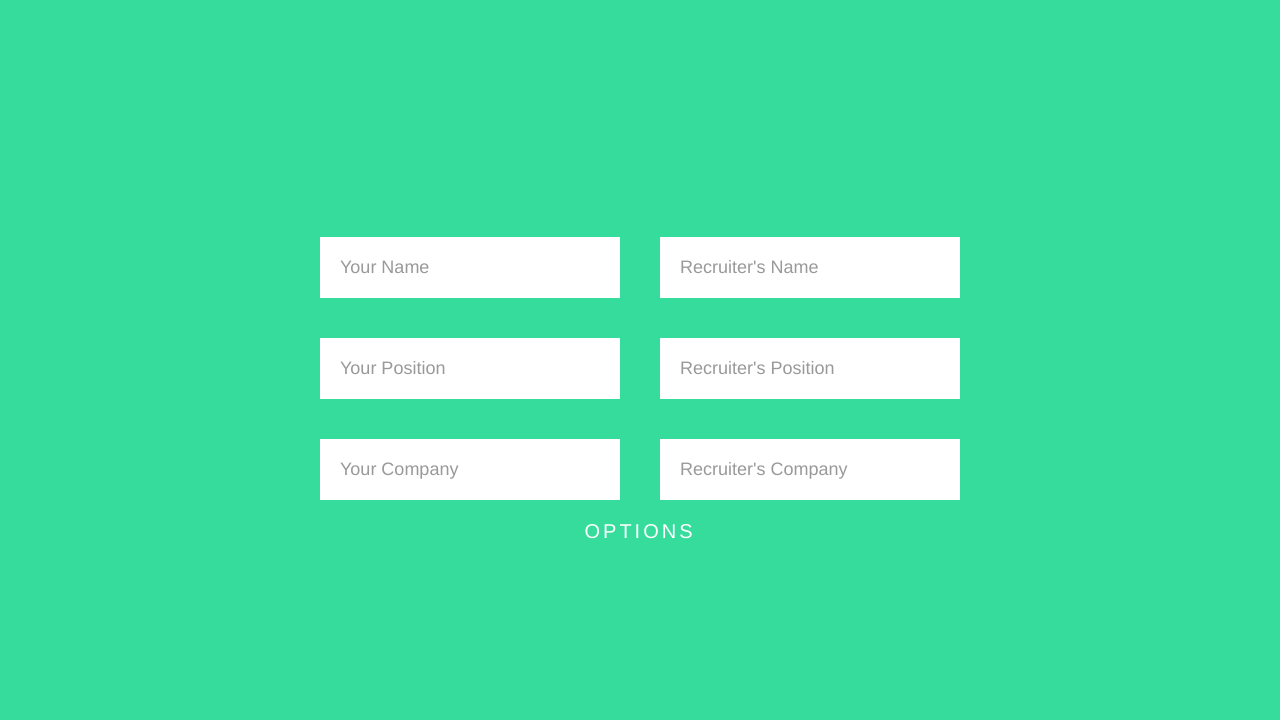
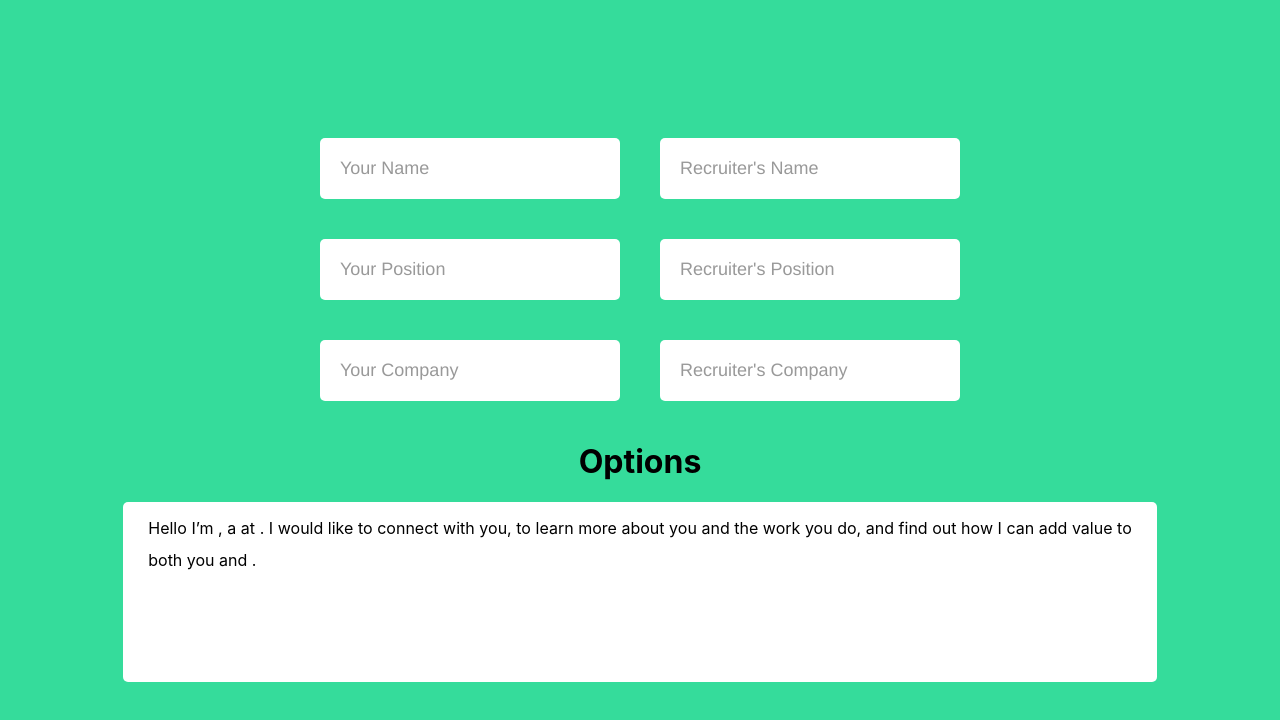
Before and after one commit to weilun-tann/QuickLink, a React (Create React App) app in the folder quicklink/: page / in a window 1280 px wide. Shown: the top 720 px of the page. Built offline with nearby package versions, Linux system fonts and the light colour scheme.

Commit message:
Added live edit and copying functionality

```diff
--- a/quicklink/src/components/input.js
+++ b/quicklink/src/components/input.js
@@ -2,19 +2,36 @@ import React, {Component} from "react";
 import "../stylesheets/input.css"
 
 class Input extends Component {
+    state = {
+        name: sessionStorage.getItem('name') || '',
+        pos: sessionStorage.getItem('pos') || '',
+        coy: sessionStorage.getItem('coy') || '',
+        rName: sessionStorage.getItem('rName') || '',
+        rPos: sessionStorage.getItem('rPos') || '',
+        rCoy: sessionStorage.getItem('rCoy') || '',
+    }
+
+    lastCellKeyPressHandler(e) {
+        // if (e.keycode === 13) {
+        //
+        // }
+    }
+
     render() {
         return (
-            <div>
+            <div id="input">
                 <form>
                     {/*NAME*/}
                     <div className="row">
                         <label>
-                            <input id="name_in" type="text" placeholder="Your Name"/>
+                            <input id="name_in" type="text" placeholder="Your Name"
+                                   defaultValue={this.state.name ? this.state.name : null}/>
                             <span>Your Name</span>
                         </label>
 
                         <label>
-                            <input id="r_name_in" type="text" placeholder="Recruiter's Name"/>
+                            <input id="r_name_in" type="text" placeholder="Recruiter's Name"
+                                   defaultValue={this.state.rName ? this.state.rName : null}/>
                             <span>Recruiter's Name</span>
                         </label>
                     </div>
@@ -22,12 +39,14 @@ class Input extends Component {
                     {/*POSITION*/}
                     <div className="row">
                         <label>
-                            <input id="pos_in" type="text" placeholder="Your Position"/>
+                            <input id="pos_in" type="text" placeholder="Your Position"
+                                   defaultValue={this.state.pos ? this.state.pos : null}/>
                             <span>Your Position</span>
                         </label>
 
                         <label>
-                            <input id="r_pos_in" type="text" placeholder="Recruiter's Position"/>
+                            <input id="r_pos_in" type="text" placeholder="Recruiter's Position"
+                                   defaultValue={this.state.rPos ? this.state.rPos : null}/>
                             <span>Recruiter's Position</span>
                         </label>
                     </div>
@@ -35,12 +54,15 @@ class Input extends Component {
                     {/*COMPANY*/}
                     <div className="row">
                         <label>
-                            <input id="coy_in" type="text" placeholder="Your Company"/>
+                            <input id="coy_in" type="text" placeholder="Your Company"
+                                   defaultValue={this.state.coy ? this.state.coy : null}/>
                             <span>Your Company</span>
                         </label>
 
                         <label>
-                            <input id="r_coy_in" type="text" placeholder="Recruiter's Company"/>
+                            <input id="r_coy_in" type="text" placeholder="Recruiter's Company"
+                                   defaultValue={this.state.rCoy ? this.state.rCoy : null}
+                                   onKeyPress={this.lastCellKeyPressHandler}/>
                             <span>Recruiter's Company</span>
                         </label>
                     </div>
--- a/quicklink/src/components/output.js
+++ b/quicklink/src/components/output.js
@@ -1,50 +1,101 @@
-import React, {Component} from "react";
-import "../stylesheets/output.css"
+import React, {Component} from 'react';
+import '../stylesheets/output.css'
+import {apply, checkIn, invite} from '../templates/linkedin.js'
+import $ from 'jquery';
+
+class Template {
+    static APPLY = 'apply';
+    static CHECK_IN = 'check-in';
+    static INVITE = 'invite';
+}
 
 class Output extends Component {
-    state = {
-        name: "", pos: "", coy: "",
-        rName: "", rPos: "", rCoy: "",
+
+    constructor(props) {
+        super(props);
+        this.editableTextClickHandler = this.editableTextClickHandler.bind(this);
     }
 
-    componentDidMount() {
+    state = {
+        name: '',
+        pos: '',
+        coy: '',
+        rName: '',
+        rPos: '',
+        rCoy: '',
+        template: Template.INVITE,
+    }
 
-        function transfer(get, set) {
-            set.textContent = get.value;
-        }
+    editableTextClickHandler(e) {
+        this.saveToSessionStorage();
+        this.copyToClipboard();
+        this.animateCopyToClipboard();
+    }
 
-        const nameIn = document.getElementById("name_in");
-        const posIn = document.getElementById("pos_in");
-        const coyIn = document.getElementById("coy_in");
-        const rNameIn = document.getElementById("r_name_in");
-        const rPosIn = document.getElementById("r_pos_in");
-        const rCoyIn = document.getElementById("r_coy_in");
+    saveToSessionStorage() {
+        sessionStorage.setItem('name', this.state.name);
+        sessionStorage.setItem('pos', this.state.pos);
+        sessionStorage.setItem('coy', this.state.coy);
+        sessionStorage.setItem('rName', this.state.rName);
+        sessionStorage.setItem('rPos', this.state.rPos);
+        sessionStorage.setItem('rCoy', this.state.rCoy);
+    }
 
-        const nameOut = document.getElementById("name_out");
-        const posOut = document.getElementById("pos_out");
-        const coyOut = document.getElementById("coy_out");
-        const rNameOut = document.getElementById("r_name_out");
-        const rPosOut = document.getElementById("r_pos_out");
-        const rCoyOut = document.getElementById("r_coy_out");
+    copyToClipboard() {
+        const editableText = $(this.state.template);
+        editableText.select();
+        document.execCommand('copy');
+        editableText.blur()
+    }
+
+    animateCopyToClipboard() {
+        const output = $('#output'), copied = $('#copied'), ripple = $('#ripple');
+        copied.remove();
+        ripple.remove();
+        output.prepend("<span id='copied'>Copied!</span>");
+        output.prepend("<span id='ripple'/>");
+        $('#copied').addClass('copiedEffect');
+        $('#ripple').addClass('rippleEffect');
+    };
 
 
-        nameIn.onkeyup = () => transfer(nameIn, nameOut)
-        posIn.onkeyup = () => transfer(posIn, posOut)
-        coyIn.onkeyup = () => transfer(coyIn, coyOut)
-        rNameIn.onkeyup = () => transfer(rNameIn, rNameOut)
-        rPosIn.onkeyup = () => transfer(rPosIn, rPosOut)
-        rCoyIn.onkeyup = () => transfer(rCoyIn, rCoyOut)
+    componentDidMount() {
+        const nameIn = $('#name_in');
+        const posIn = $('#pos_in');
+        const coyIn = $('#coy_in');
+        const rNameIn = $('#r_name_in');
+        const rPosIn = $('#r_pos_in');
+        const rCoyIn = $('#r_coy_in');
+
+        nameIn.keyup(() => {
+            this.setState({name: nameIn.val()});
+        });
+        posIn.keyup(() => {
+            this.setState({pos: posIn.val()});
+        });
+        coyIn.keyup(() => {
+            this.setState({coy: coyIn.val()});
+        });
+        rNameIn.keyup(() => {
+            this.setState({rName: rNameIn.val()});
+        });
+        rPosIn.keyup(() => {
+            this.setState({rPos: rPosIn.val()});
+        });
+        rCoyIn.keyup(() => {
+            this.setState({rCoy: rCoyIn.val()});
+        });
     }
 
     render() {
+        const MAP = new Map();
+        MAP.set('apply', apply(this.state.name, this.state.pos, this.state.coy, this.state.rName, this.state.rPos, this.state.rCoy));
+        MAP.set('check-in', checkIn(this.state.name, this.state.pos, this.state.coy, this.state.rName, this.state.rPos, this.state.rCoy));
+        MAP.set('invite', invite(this.state.name, this.state.pos, this.state.coy, this.state.rName, this.state.rPos, this.state.rCoy));
         return (
-            <div>
-                <p id="name_out">{this.state.name}</p>
-                <p id="pos_out">{this.state.pos}</p>
-                <p id="coy_out">{this.state.coy}</p>
-                <p id="r_name_out">{this.state.rName}</p>
-                <p id="r_pos_out">{this.state.rPos}</p>
-                <p id="r_coy_out">{this.state.rCoy}</p>
+            <div id='output'>
+                <p className='editable-text' onClick={this.editableTextClickHandler}
+                   id={this.state.template}> {MAP.get(this.state.template)}</p>
             </div>
         );
     }
--- a/quicklink/src/stylesheets/input.css
+++ b/quicklink/src/stylesheets/input.css
@@ -1,14 +1,4 @@
-body {
-    background: #35dc9b;
-    display: flex;
-    flex-direction: column;
-    flex-grow: 0;
-    align-items: center;
-    justify-content: center;
-    height: 100vh;
-}
-
-h1 {
+.input h1 {
     margin: 0 auto 40px;
     color: #fff;
     font: 20px Helvetica;
@@ -16,11 +6,11 @@ h1 {
     letter-spacing: 3px;
 }
 
-form row {
+
+.input form .row {
     display: flex;
     justify-content: center;
     width: 100%;
-    border: 1px solid red;
     text-align: center;
 }
 
@@ -32,6 +22,7 @@ form label input {
     font: 18px Helvetica, Arial, sans-serif;
     box-sizing: border-box;
     border: none;
+    border-radius: 5px;
     padding: 20px;
     width: 300px;
     margin: 20px;
--- a/quicklink/src/stylesheets/output.css
+++ b/quicklink/src/stylesheets/output.css
@@ -0,0 +1,66 @@
+#output .editable-text {
+    background-color: white;
+    border-radius: 5px;
+    height: 20vh;
+    line-height: 2;
+    margin: 0 auto;
+    padding: 10px 25px 10px 25px;
+    text-align: justify;
+    text-justify: inter-word;
+    user-select: none;
+    width: 86%;
+    -ms-user-select: none;
+    -webkit-touch-callout: none;
+    -webkit-user-select: none;
+}
+
+#output .editable-text:hover {
+    cursor: pointer;
+    opacity: 70%;
+}
+
+#copied {
+    font-family: Menlo, Monaco, Consolas, "Courier New", monospace;
+    z-index: 1000;
+}
+
+.copiedEffect {
+    animation: rippleDrop .5s linear;
+}
+
+#ripple {
+    width: 0;
+    height: 0;
+    border-radius: 50%;
+    background: rgba(255, 255, 255, 1);
+    transform: scale(.8);
+    position: absolute;
+    opacity: 0;
+
+}
+
+.rippleEffect {
+    animation: rippleDrop .5s linear;
+}
+
+.copiedEffect {
+    animation: copiedDrop 1s ease;
+}
+
+@keyframes rippleDrop {
+    100% {
+        transform: scale(1);
+        opacity: 0;
+    }
+}
+
+@keyframes copiedDrop {
+    50% {
+        transform: scale(.8);
+        opacity: 1;
+    }
+    100% {
+        transform: scale(1.2);
+        opacity: 0;
+    }
+}
--- /dev/null
+++ b/quicklink/src/templates/linkedin.js
@@ -0,0 +1,66 @@
+/**
+ * Template for job application
+ * @param name {string} - Your name
+ * @param pos {string} - Your position
+ * @param coy {string} - Your organization
+ * @param rName {string} - Recipient's name
+ * @param rPos {string} - Recipient's position
+ * @param rCoy {string} - Recipient's organization
+ * @returns {string}
+ */
+const apply = (name, pos, coy, rName, rPos, rCoy) => {
+    return `
+I had a quick look at your profile earlier and noticed that you’re a highly experienced ${rPos} with ${rCoy}, a company I would love to work for. Hence, I would like to introduce myself and learn more about you and the work you do over at ${rCoy}.
+
+I am ${name}, a ${pos} at ${coy}, actively sourcing for Summer 2021 internships. In particular, I am highly keen on an internship with the Software Engineering Division.
+
+These are my top traits that I believe would allow me to contribute significantly.
+
+☑ I thrive in positions of leadership and responsibility.
+☑ I am never satisfied with the knowledge I have.
+☑ I am a highly independent and proactive engineer, obsessed with giving users the best possible experience.
+
+Thank you for reading my message, and I look forward to speaking with you soon, to discuss how my skills and experience can benefit the engineering team.
+    `.trim();
+}
+
+/**
+ * Template for checking back in
+ * @param name {string} - Your name
+ * @param pos {string} - Your position
+ * @param coy {string} - Your organization
+ * @param rName {string} - Recipient's name
+ * @param rPos {string} - Recipient's position
+ * @param rCoy {string} - Recipient's organization
+ * @returns {string}
+ */
+const checkIn = (name, pos, coy, rName, rPos, rCoy) => {
+    return `
+Hello ${rName}
+
+I just wanted to check back in with you regarding the status of my SWE internship application.
+
+It is absolutely okay if you've been busy and cannot get back to me at the moment. Let me know when is a good time for us to chat and I shall follow up with you then. Thank you.
+`.trim();
+}
+
+/**
+ * Template for LinkedIn invitation / connection request
+ * @param name {string} - Your name
+ * @param pos {string} - Your position
+ * @param coy {string} - Your organization
+ * @param rName {string} - Recipient's name
+ * @param rPos {string} - Recipient's position
+ * @param rCoy {string} - Recipient's organization
+ * @returns {string}
+ */
+const invite = (name, pos, coy, rName, rPos, rCoy) => {
+    return `
+Hello ${rName}
+
+I’m ${name}, a ${pos} at ${coy}. I would like to connect with you, to learn more about you and the work you do, and find out how I can add value to both you and ${rCoy}.
+`.trim();
+}
+
+
+export {apply, checkIn, invite};
```
Also changed, not shown: quicklink/src/stylesheets/App.css (+11 -1 lines), 1 other file (tests, documents, lock files or other folders).
